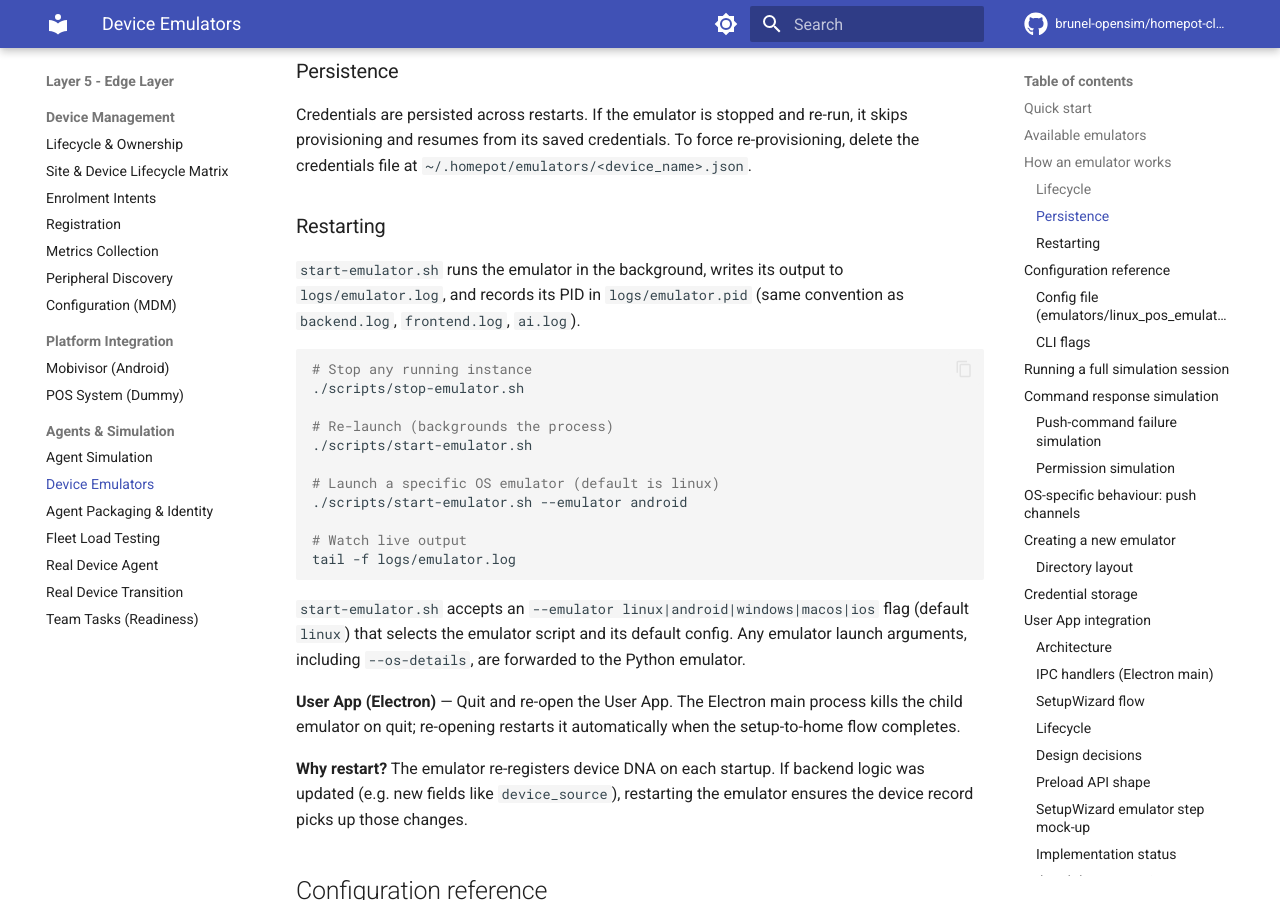
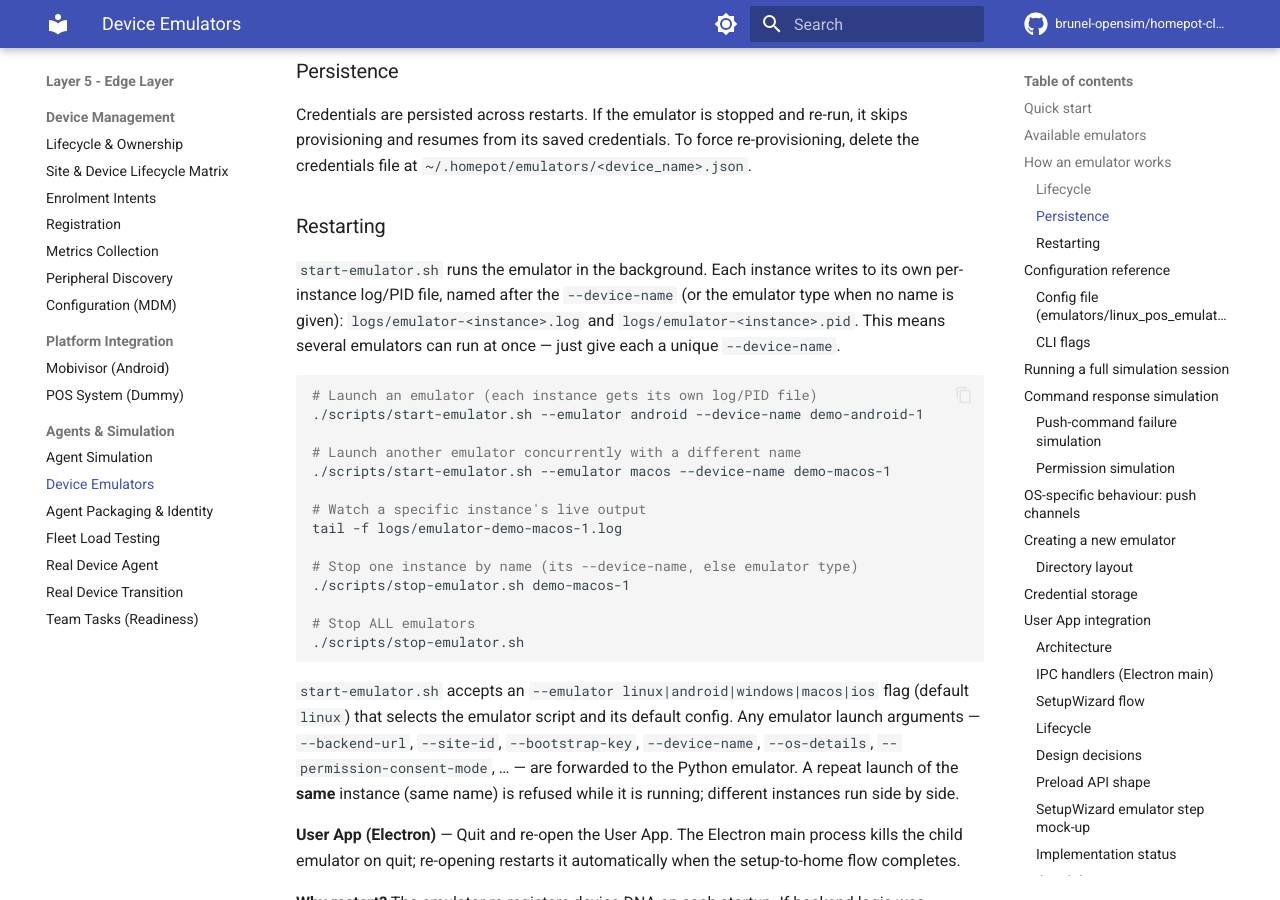
Before and after one commit to brunel-opensim/homepot-client, an MkDocs documentation site: the page built from docs/device-emulators.md, in a window 1280 px wide and 900 px high, scrolled down 2684 px. Built offline with MkDocs 1.6.1 and Material for MkDocs 9.7.7, drawn with Linux system fonts in a browser that asks for light colours; comment, search, counter and statistics services are not loaded; the version menu is left out; some of the changed text lies outside the part shown.

Commit message:
feat(emulators): support multiple concurrent emulator instances
start-emulator.sh and stop-emulator.sh were built for a single emulator
(shared logs/emulator.log + logs/emulator.pid + single-instance guard).
Revise them so several emulators can run at once:

- start-emulator.sh now derives a per-instance name from --device-name (else
  the emulator type) and uses logs/emulator-<instance>.log/.pid, so each run
  gets its own log/PID and a repeat of the same instance is refused while
  different instances run side by side. All other args (--backend-url,
  --site-id, --bootstrap-key, ...) are still forwarded to the emulator.
- stop-emulator.sh accepts an optional instance name: stop one by name, or
  stop all with no argument. Keeps the pre-multi-instance emulator.pid path
  for back-compat.
- Update docs (device-emulators, getting-started, verify-user-app-with-
  emulators) for the per-instance log naming and multi-emulator usage.

````diff
--- a/docs/device-emulators.md
+++ b/docs/device-emulators.md
@@ -87,27 +87,35 @@ Credentials are persisted across restarts. If the emulator is stopped and re-run
 
 ### Restarting
 
-`start-emulator.sh` runs the emulator in the background, writes its output to
-`logs/emulator.log`, and records its PID in `logs/emulator.pid` (same
-convention as `backend.log`, `frontend.log`, `ai.log`).
+`start-emulator.sh` runs the emulator in the background. Each instance writes
+to its own per-instance log/PID file, named after the `--device-name` (or the
+emulator type when no name is given):
+`logs/emulator-<instance>.log` and `logs/emulator-<instance>.pid`. This means
+several emulators can run at once — just give each a unique `--device-name`.
 
 ```bash
-# Stop any running instance
+# Launch an emulator (each instance gets its own log/PID file)
+./scripts/start-emulator.sh --emulator android --device-name demo-android-1
+
+# Launch another emulator concurrently with a different name
+./scripts/start-emulator.sh --emulator macos --device-name demo-macos-1
+
+# Watch a specific instance's live output
+tail -f logs/emulator-demo-macos-1.log
+
+# Stop one instance by name (its --device-name, else emulator type)
+./scripts/stop-emulator.sh demo-macos-1
+
+# Stop ALL emulators
 ./scripts/stop-emulator.sh
-
-# Re-launch (backgrounds the process)
-./scripts/start-emulator.sh
-
-# Launch a specific OS emulator (default is linux)
-./scripts/start-emulator.sh --emulator android
-
-# Watch live output
-tail -f logs/emulator.log
 ```
 
-`start-emulator.sh` accepts an `--emulator linux|android|windows|macos|ios` flag (default `linux`)
-that selects the emulator script and its default config. Any emulator launch
-arguments, including `--os-details`, are forwarded to the Python emulator.
+`start-emulator.sh` accepts an `--emulator linux|android|windows|macos|ios`
+flag (default `linux`) that selects the emulator script and its default config.
+Any emulator launch arguments — `--backend-url`, `--site-id`, `--bootstrap-key`,
+`--device-name`, `--os-details`, `--permission-consent-mode`, … — are forwarded
+to the Python emulator. A repeat launch of the **same** instance (same name) is
+refused while it is running; different instances run side by side.
 
 **User App (Electron)** — Quit and re-open the User App. The Electron main process kills the child emulator on quit; re-opening restarts it automatically when the setup-to-home flow completes.
 
@@ -159,7 +167,7 @@ Terminal 1:  ./scripts/start-dashboard.sh
 Terminal 2:  ./scripts/start-emulator.sh --site-id site-it-demo1 --bootstrap-key <key> --device-name demo-pos-1
              # Emulator provisions, heartbeats, sends telemetry
              # Use a different --device-name per emulator to run several on one site
-             # Live output: tail -f logs/emulator.log
+             # Live output: tail -f logs/emulator-demo-pos-1.log
 
 Terminal 3:  ./scripts/start-userapp.sh
              # User App on :5174 — login and manage the emulated device
````
Also changed, not shown: docs/getting-started.md (+1 -1 lines), docs/verify-user-app-with-emulators.md (+8 -6 lines), 2 other files.
